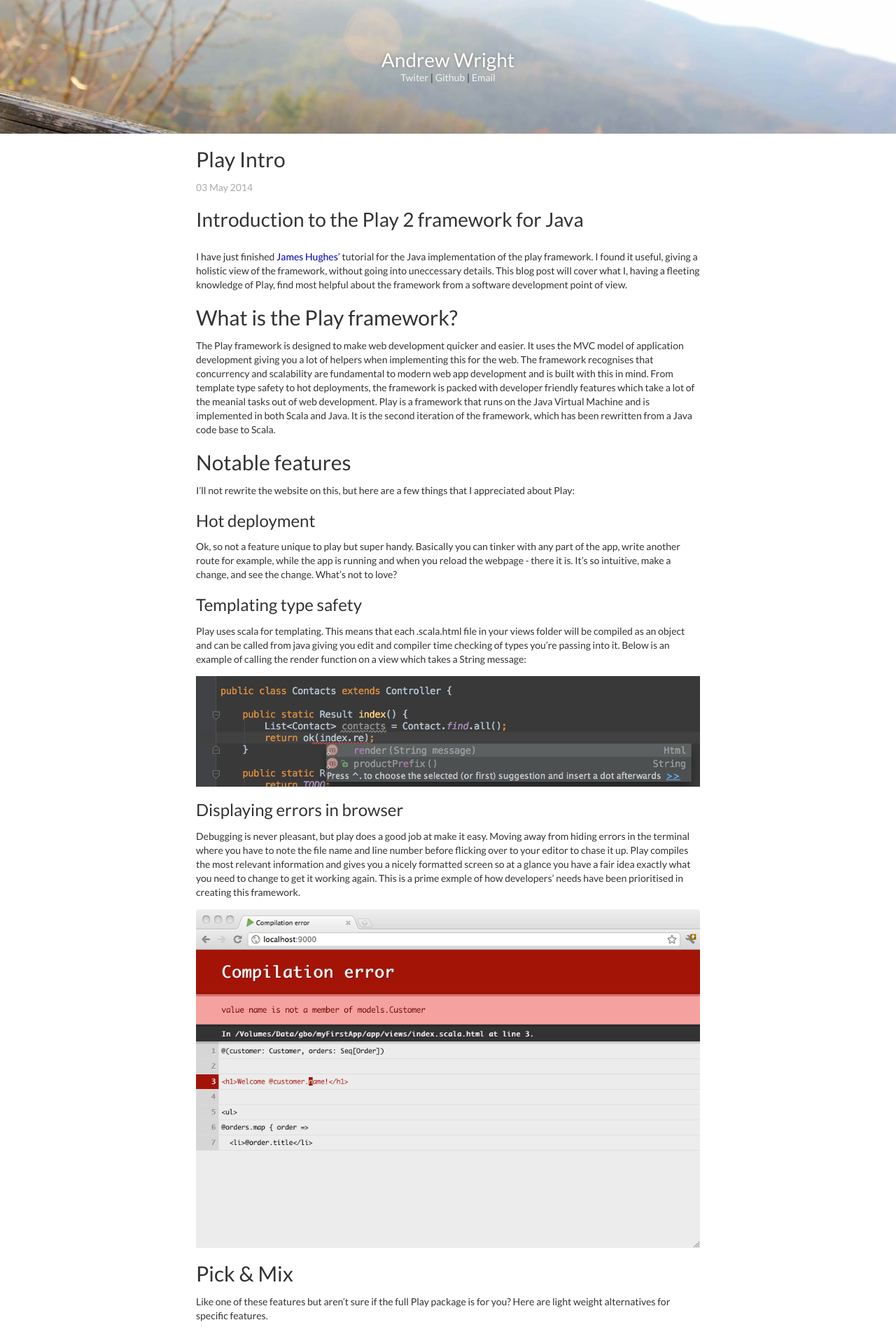
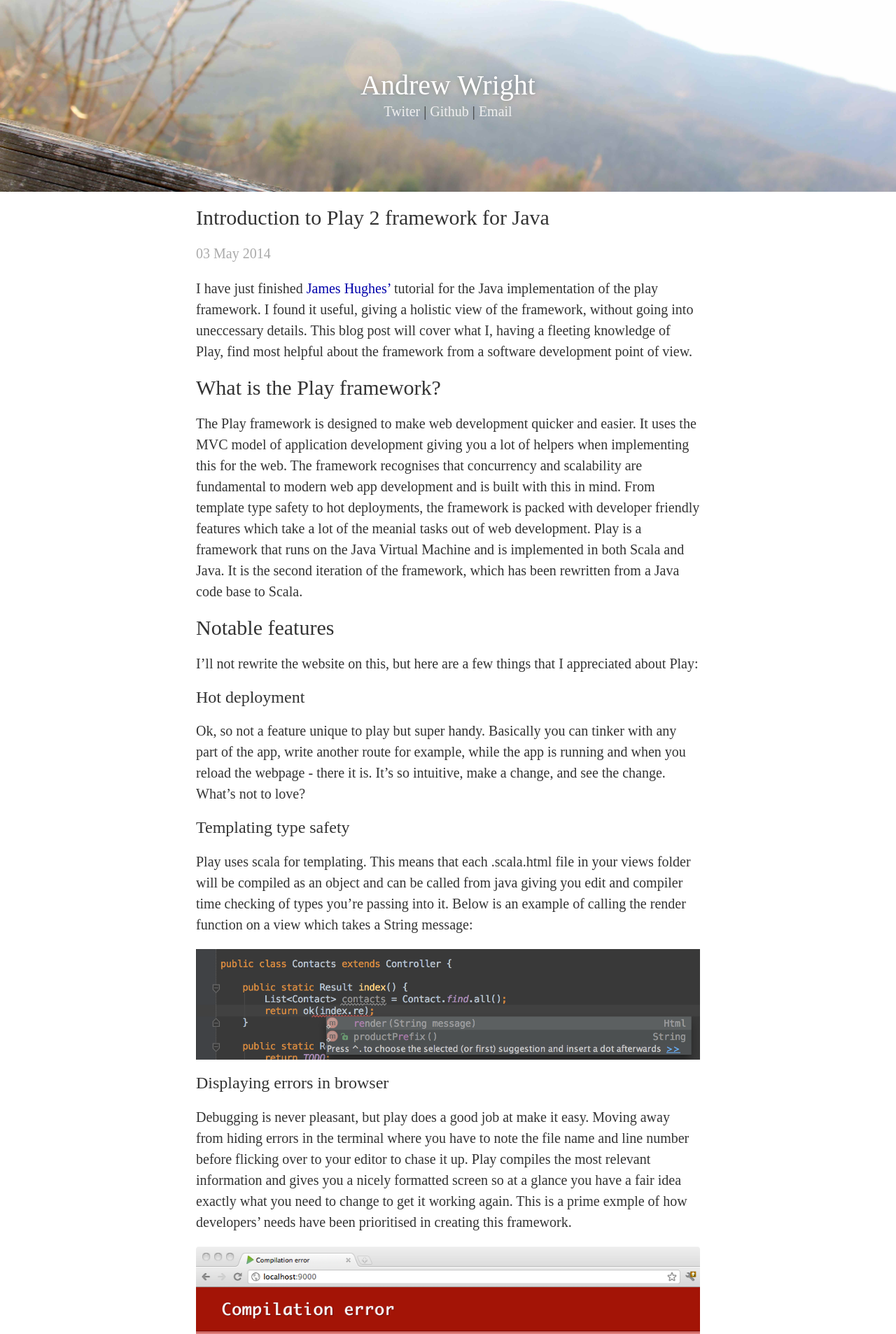
Before and after one commit to andrew-js-wright/andrew-js-wright.github.io, a Jekyll site: the page built from _posts/2014-05-03-play-intro.markdown, in a window 1280 px wide. Shown: the top 1906 px of the page at 70% size. Built offline with Jekyll 4.4.1, drawn with Linux system fonts in a browser that asks for light colours; some web fonts are replaced; Markdown is read by kramdown in place of the engine named in the settings.

```diff
--- a/_layouts/default.html
+++ b/_layouts/default.html
@@ -15,7 +15,7 @@
 	<link rel="stylesheet" href="{{site.url}}/css/main.css">
 
 	<!-- Import font -->
-	<link rel="stylesheet" href="//fonts.googleapis.com/css?family=Lato:300,300italic,400,400italic,700,700italic,900">
+	<link href='http://fonts.googleapis.com/css?family=Poly' rel='stylesheet' type='text/css'>
     </head>
     <body>
 
--- a/_posts/2014-05-03-play-intro.markdown
+++ b/_posts/2014-05-03-play-intro.markdown
@@ -1,7 +1,7 @@
 ---
+title: Introduction to Play 2 framework for Java
 layout: post
 ---
-#Introduction to the Play 2 framework for Java
 I have just finished [James Hughes'](https://twitter.com/kouphax) tutorial for
 the Java implementation of the play framework. I found it useful, giving a
 holistic view of the framework, without going into uneccessary details. This
--- a/css/main.css
+++ b/css/main.css
@@ -16,7 +16,7 @@
 
 body {
   background-color: #FFF;
-  font-family: 'Lato', sans-serif;
+  font-family: 'Poly', serif;
 }
 
 /*h1, h2, h3, h4, h5, h6 {
@@ -69,11 +69,8 @@
 /*
 /*****************************************************************************/
 
-.site {
-  font-size: 115%;
-  text-align: justify;
-  width: 42em;
-  margin: 3em auto 2em;
+body {
+  font-size: 20px;
   line-height: 1.5em;
 }
 
```
